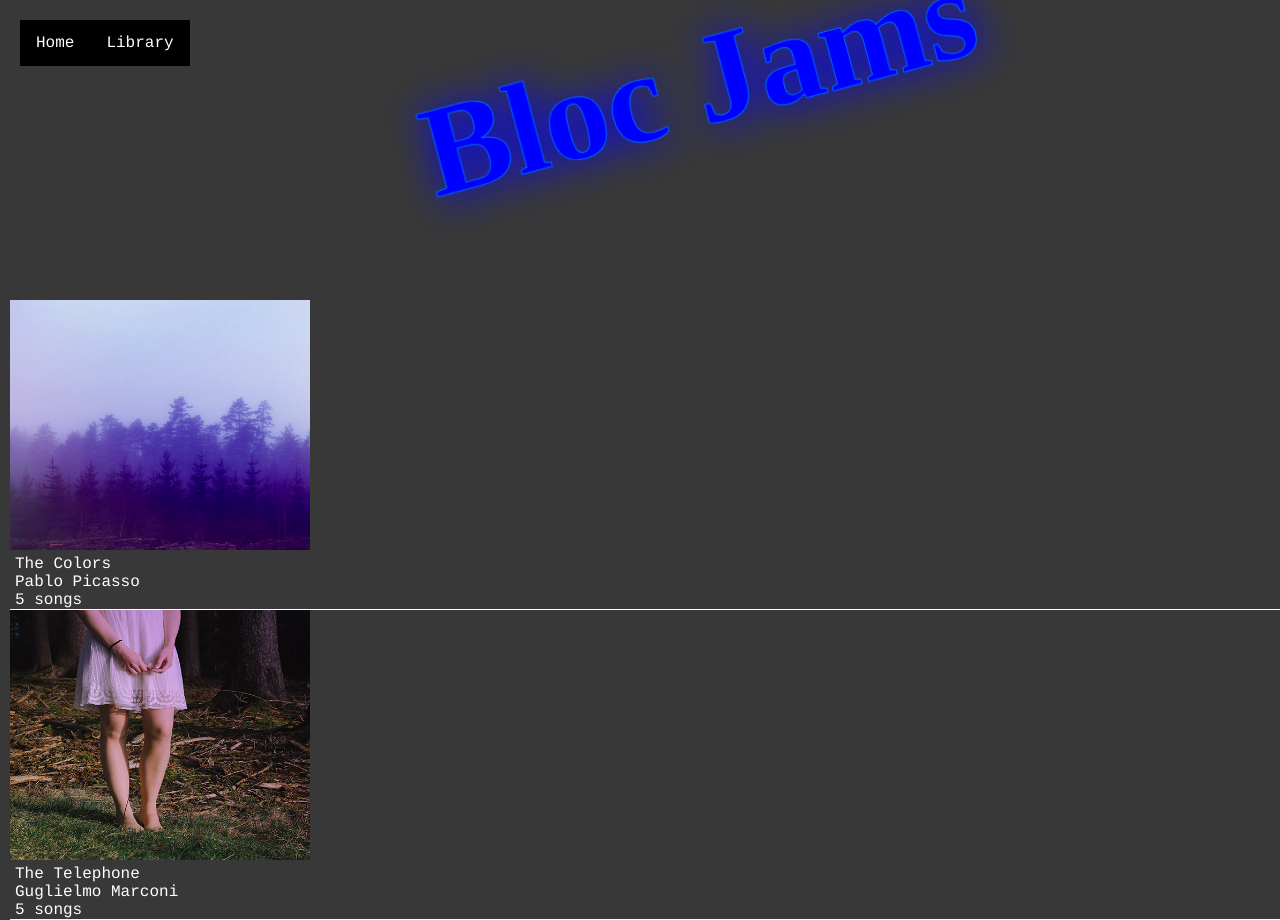
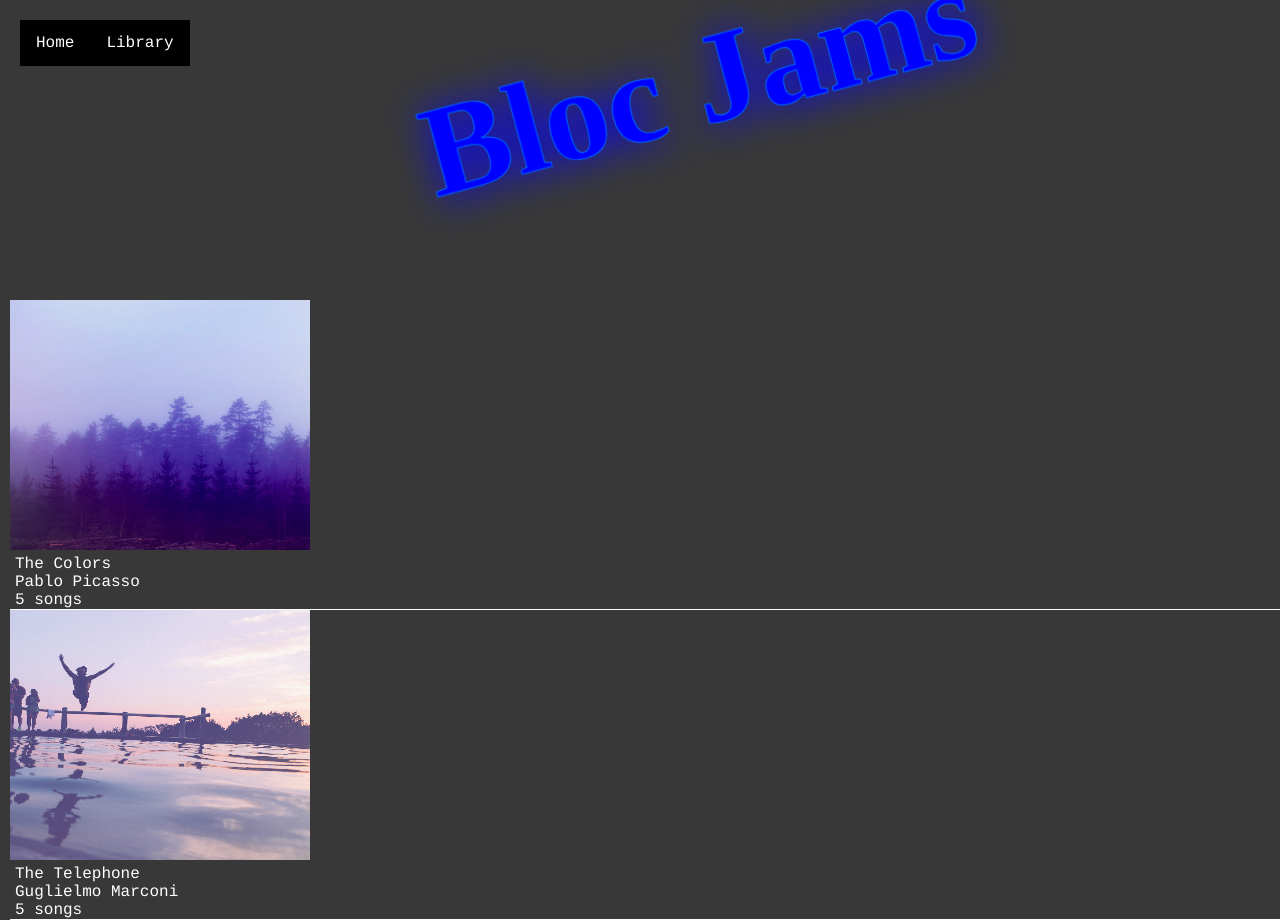
Before and after one commit to Smith12James/jams-webpage, a React (Create React App) app: page /library in a window 1280 px wide. Shown: the top 920 px of the page. Built offline with nearby package versions, Linux system fonts and the light colour scheme.

Commit message:
test push

```diff
--- a/src/data/albums.js
+++ b/src/data/albums.js
@@ -15,7 +15,7 @@ export default [{
     title: 'The Telephone',
     artist: 'Guglielmo Marconi',
     releaseInfo: '1909 EM',
-    albumCover: '/assets/images/album_covers/02.jpg',
+    albumCover: '/assets/images/album_covers/03.jpg',
     slug: 'the-telephone',
     songs: [
       { title: 'Blue', duration: '161.71', audioSrc: '/assets/music/blue.mp3' },
```
